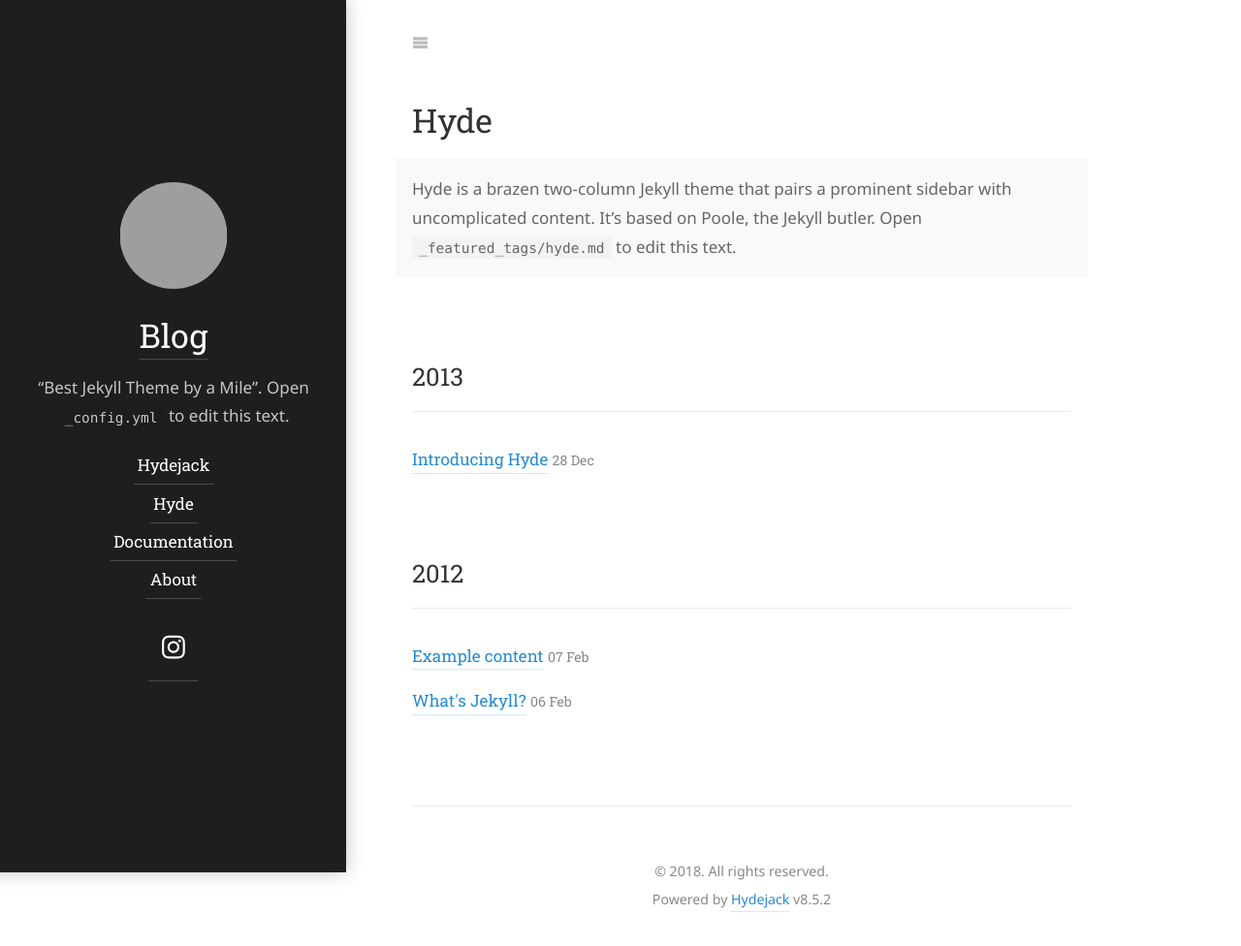
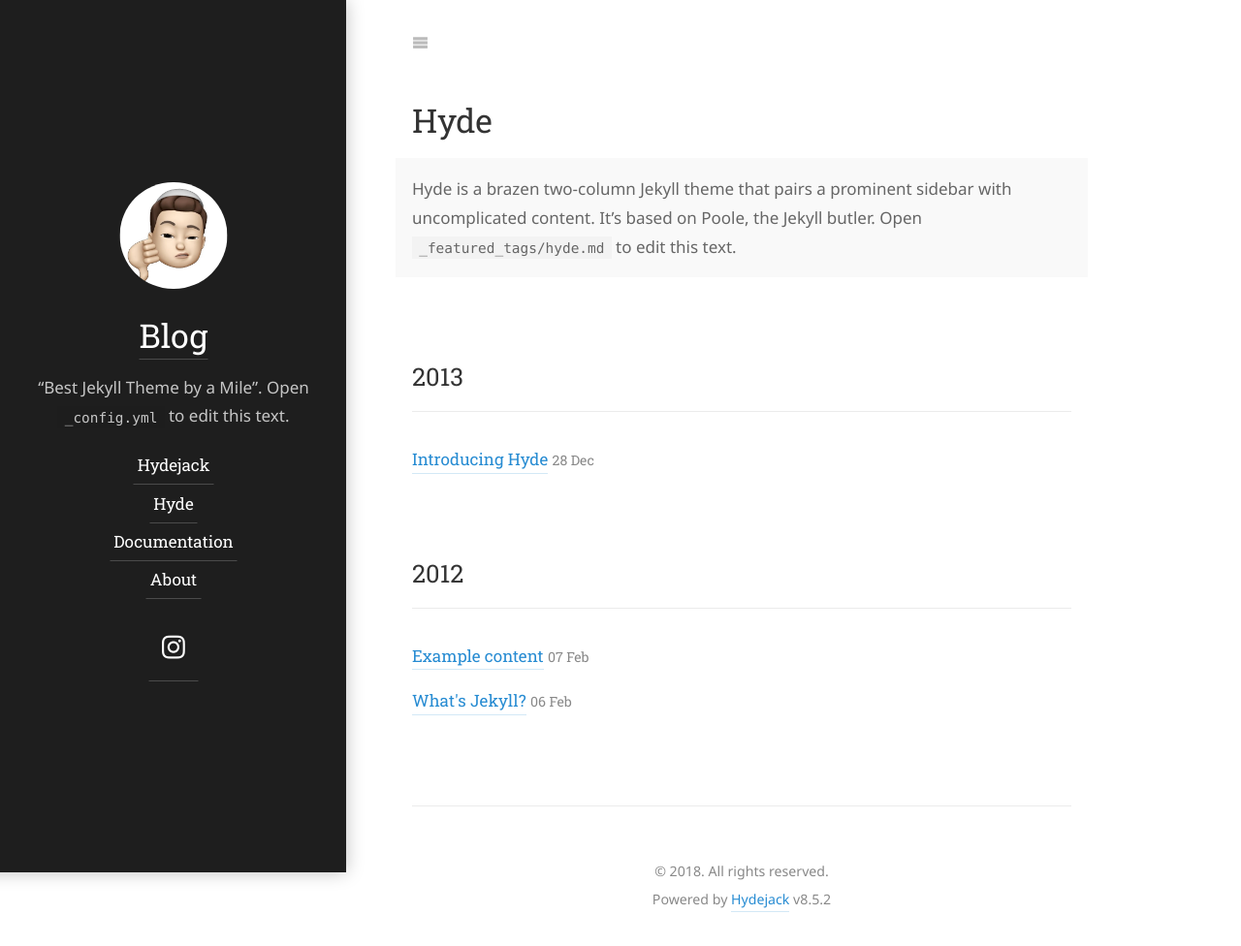
Before and after one commit to exception-kr/exception-kr.github.io, a Jekyll site: the page built from _featured_categories/hyde.md, in a window 1280 px wide. Shown: the whole page at 97% size. Built offline with Jekyll 4.4.1, drawn with Linux system fonts in a browser that asks for light colours; some web fonts are replaced; grey boxes are pictures that could not be loaded.

Commit message:
profile 변경

```diff
--- a/_config.yml
+++ b/_config.yml
@@ -38,7 +38,7 @@
 # A (square) logo for your site.
 # If provided, it will be shown at the top of the sidebar.
 # It also used by the `jekyll-seo-tag` plugin.
-logo:                  /assets/icons/owner-profile.png
+logo:                  /assets/icons/owner-profile.jpg
 
 # This should be the same author as first entry in `_data/authors.yml`.
 author:
```
Also changed, not shown: assets/icons/owner-profile.jpg.
